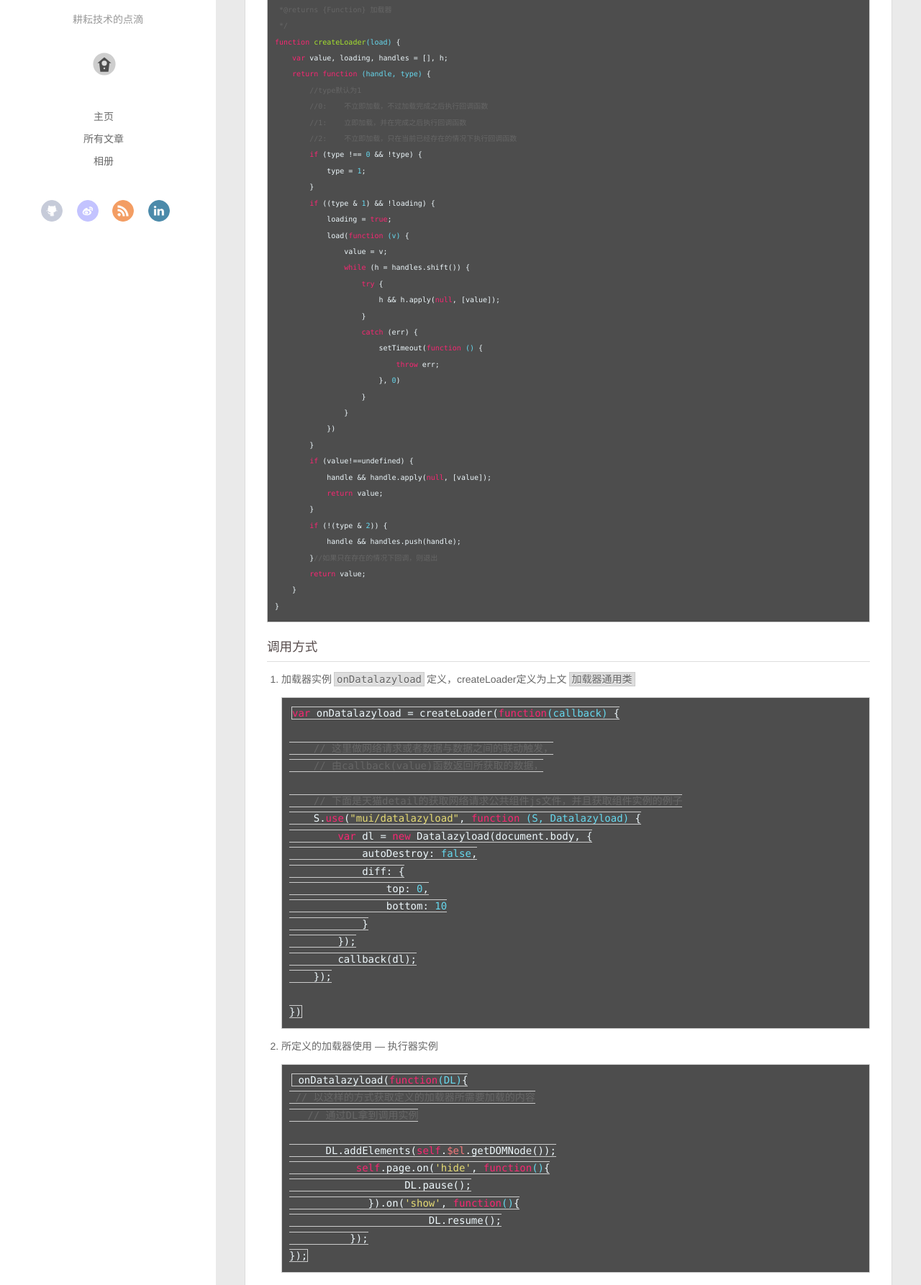
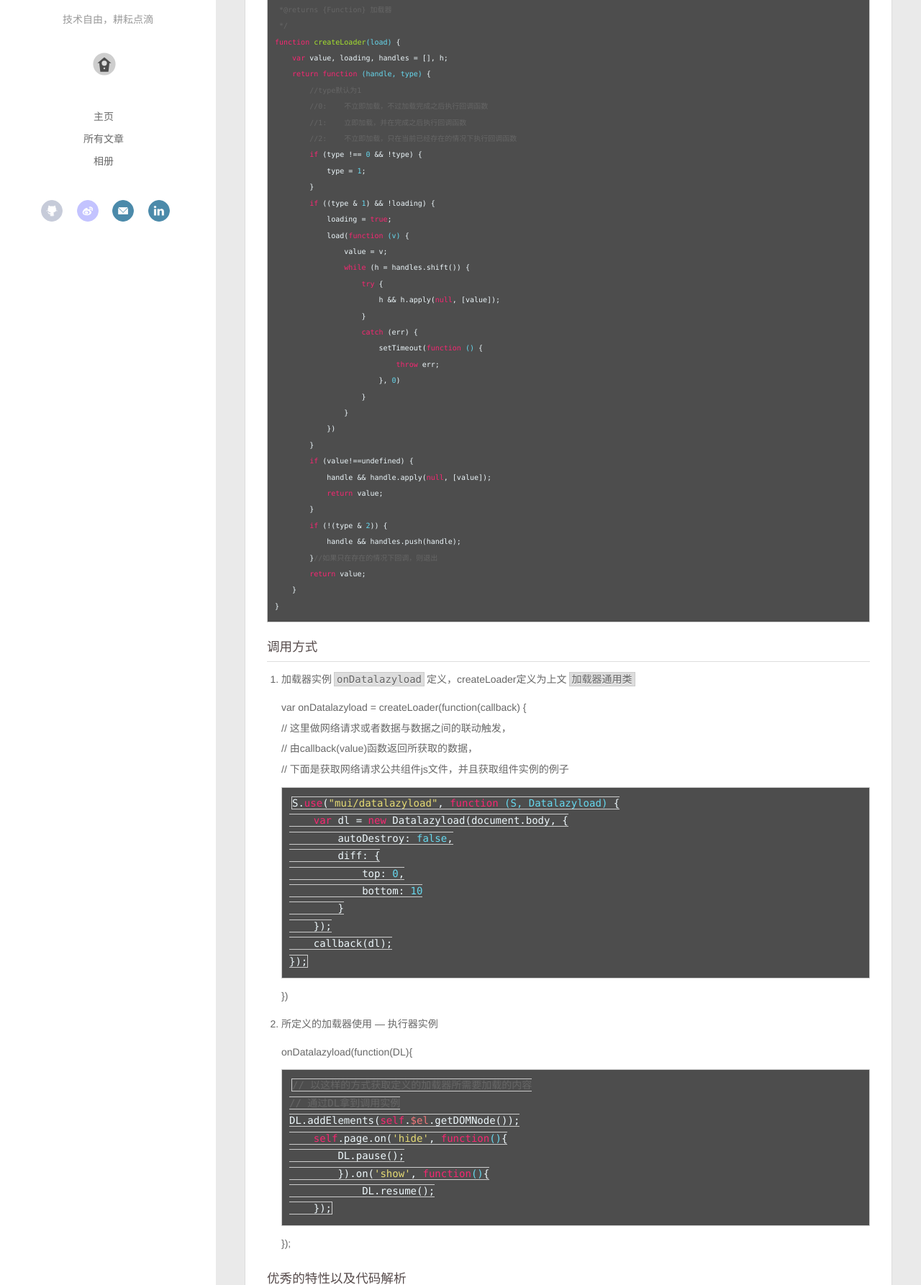
Before and after one commit to xiaxiazhu/superstarwulin.github.io, a plain HTML site: page index.html in a window 1280 px wide. Shown: the part 305-2091 px from the top of the page at 72% size. Drawn offline with nearby package versions, Linux system fonts and the light colour scheme; some packages are replaced by stand-ins of ours.

Commit message:
Site updated: 2015-08-20 11:34:18

```diff
--- a/index.html
+++ b/index.html
@@ -38,7 +38,7 @@
 		</hgroup>
 
 
-		<p class="header-subtitle">耕耘技术的点滴</p>
+		<p class="header-subtitle">技术自由，耕耘点滴</p>
 
 
 
@@ -86,7 +86,7 @@
 
 							<li><a href="/archives">所有文章</a></li>
 
-							<li><a href="/photo/相册">相册</a></li>
+							<li><a href="/photo/">相册</a></li>
 
 						</ul>
 					</nav>
@@ -95,9 +95,9 @@
 
 								<a class="github" target="_blank" href="https://github.com/superstarwulin" title="github">github</a>
 
-								<a class="weibo" target="_blank" href="/#" title="weibo">weibo</a>
+								<a class="weibo" target="_blank" href="http://weibo.com/2434748684/profile?topnav=1&wvr=6" title="weibo">weibo</a>
 
-								<a class="rss" target="_blank" href="/atom.xml" title="rss">rss</a>
+								<a class="mail" target="_blank" href="/wulin.zwl@taobao.com" title="mail">mail</a>
 
 								<a class="linkedin" target="_blank" href="https://www.linkedin.com/in/zhuwulin" title="linkedin">linkedin</a>
 
@@ -119,7 +119,7 @@
 
 				<section class="switch-part switch-part3">
 
-					<div id="js-aboutme">就职于阿里巴巴天猫，花名五零；geek精神，技术自由，致力于web前端；</div>
+					<div id="js-aboutme">朱武林，2013年毕业于华南理工大学电子与信息学院，获得硕士学位。曾就职于百度hao123团队，现就职于阿里巴巴天猫前端团队，花名五零；geek精神，技术自由。</div>
 				</section>
 
 			</div>
@@ -142,7 +142,7 @@
 			  <h1 class="header-author">leo</h1>
 			</hgroup>
 
-			<p class="header-subtitle">耕耘技术的点滴</p>
+			<p class="header-subtitle">技术自由，耕耘点滴</p>
 
 			<nav class="header-menu">
 				<ul>
@@ -151,7 +151,7 @@
 
 					<li><a href="/archives">所有文章</a></li>
 
-					<li><a href="/photo/相册">相册</a></li>
+					<li><a href="/photo/">相册</a></li>
 
 		        <div class="clearfix"></div>
 				</ul>
@@ -161,9 +161,9 @@
 
 						<a class="github" target="_blank" href="https://github.com/superstarwulin" title="github">github</a>
 
-						<a class="weibo" target="_blank" href="/#" title="weibo">weibo</a>
+						<a class="weibo" target="_blank" href="http://weibo.com/2434748684/profile?topnav=1&wvr=6" title="weibo">weibo</a>
 
-						<a class="rss" target="_blank" href="/atom.xml" title="rss">rss</a>
+						<a class="mail" target="_blank" href="/wulin.zwl@taobao.com" title="mail">mail</a>
 
 						<a class="linkedin" target="_blank" href="https://www.linkedin.com/in/zhuwulin" title="linkedin">linkedin</a>
 
@@ -246,13 +246,8 @@
 }
 </code></pre><h3 id="调用方式">调用方式</h3><ol>
 <li><p>加载器实例<code>onDatalazyload</code>定义，createLoader定义为上文<code>加载器通用类</code></p>
-<pre><code><span class="keyword">var</span> onDatalazyload = createLoader(<span class="function"><span class="keyword">function</span><span class="params">(callback)</span> </span>{
-
-    <span class="comment">// 这里做网络请求或者数据与数据之间的联动触发，</span>
-    <span class="comment">// 由callback(value)函数返回所获取的数据，</span>
-
-    <span class="comment">// 下面是天猫detail的获取网络请求公共组件js文件，并且获取组件实例的例子</span>
-    S.<span class="keyword">use</span>(<span class="string">"mui/datalazyload"</span>, <span class="function"><span class="keyword">function</span> <span class="params">(S, Datalazyload)</span> </span>{
+<p> var onDatalazyload = createLoader(function(callback) {<br> // 这里做网络请求或者数据与数据之间的联动触发，<br> // 由callback(value)函数返回所获取的数据，<br> // 下面是获取网络请求公共组件js文件，并且获取组件实例的例子</p>
+<pre><code>S.<span class="keyword">use</span>(<span class="string">"mui/datalazyload"</span>, <span class="function"><span class="keyword">function</span> <span class="params">(S, Datalazyload)</span> </span>{
     <span class="keyword">var</span> dl = <span class="keyword">new</span> Datalazyload(document.body, {
         autoDestroy: <span class="literal">false</span>,
         diff: {
@@ -262,22 +257,20 @@
     });
     callback(dl);
 });
-
-})
-</code></pre></li>
+</code></pre><p> })</p>
+</li>
 <li><p>所定义的加载器使用 — 执行器实例</p>
-<pre><code> onDatalazyload(<span class="function"><span class="keyword">function</span><span class="params">(DL)</span></span>{
- <span class="comment">// 以这样的方式获取定义的加载器所需要加载的内容</span>
+<p> onDatalazyload(function(DL){</p>
+<pre><code><span class="comment">// 以这样的方式获取定义的加载器所需要加载的内容</span>
 <span class="comment">// 通过DL拿到调用实例</span>
-
 DL.addElements(<span class="keyword">self</span>.<span class="variable">$el</span>.getDOMNode());
     <span class="keyword">self</span>.page.on(<span class="string">'hide'</span>, <span class="function"><span class="keyword">function</span><span class="params">()</span></span>{
         DL.pause();
         }).on(<span class="string">'show'</span>, <span class="function"><span class="keyword">function</span><span class="params">()</span></span>{
             DL.resume();
     });
-});
-</code></pre></li>
+</code></pre><p> });</p>
+</li>
 </ol>
 <h3 id="优秀的特性以及代码解析">优秀的特性以及代码解析</h3><p>  如果用这样的方式管理数据，或者管理远程的组件实例，就可以将管理对象集中起来，比如集中到一个文件道中，而调用实例，可以分布到各种各样的调用逻辑里面来执行。</p>
 <p>  执行器可以调用多次，加载器只发出一次网络请求，其他的从本地缓存获取。执行器如果没定义或者没执行，加载器不执行。</p>
```
Also changed, not shown: 2015/05/29/preload/index.html (+9 -9 lines), 2015/05/29/加载函数/index.html (+18 -25 lines), archives/2015/05/index.html (+9 -9 lines), archives/2015/index.html (+9 -9 lines), archives/index.html (+9 -9 lines), categories/设计模式/index.html (+9 -9 lines), tags/微架构/index.html (+9 -9 lines). Lines whose indentation alone changed are shown as unchanged.
